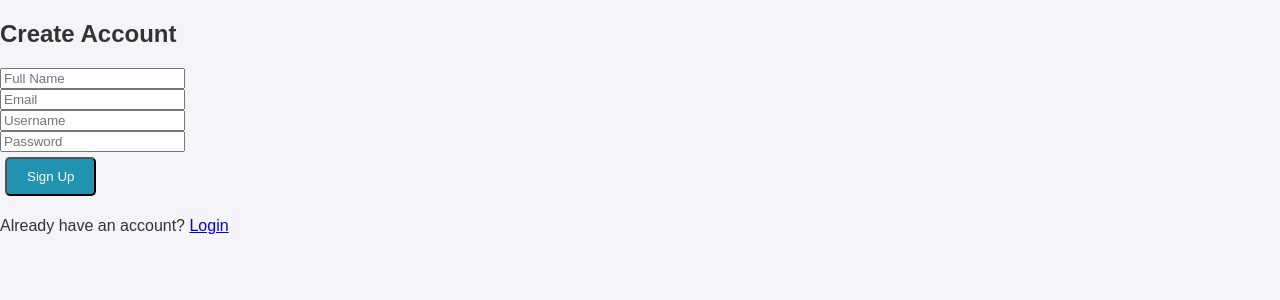
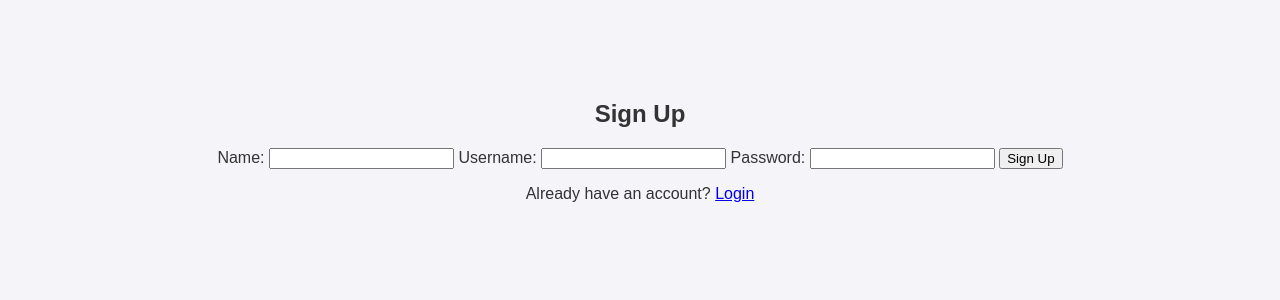
Before and after one commit to david1111402/Chat-app-main, a Flask app: page /signup in a window 1280 px wide. Shown: the top 300 px of the page. Run offline with Flask 3, Linux system fonts and the light colour scheme.

Commit message:
Update signup.html

```diff
--- a/templates/signup.html
+++ b/templates/signup.html
@@ -6,14 +6,22 @@
   <link rel="stylesheet" href="{{ url_for('static', filename='styles.css') }}">
 </head>
 <body>
-  <div class="chat-container">
-    <h2>Create Account</h2>
-    <form action="{{ url_for('signup') }}" method="post" class="form-box">
-      <input type="text" name="name" placeholder="Full Name" required><br>
-      <input type="email" name="email" placeholder="Email" required><br>
-      <input type="text" name="username" placeholder="Username" required><br>
-      <input type="password" name="password" placeholder="Password" required><br>
-      <button type="submit" class="btn">Sign Up</button>
+  <div class="container">
+    <h2>Sign Up</h2>
+    {% if error %}
+      <p class="error">{{ error }}</p>
+    {% endif %}
+    <form method="POST">
+      <label>Name:</label>
+      <input type="text" name="name" required>
+
+      <label>Username:</label>
+      <input type="text" name="username" required>
+
+      <label>Password:</label>
+      <input type="password" name="password" required>
+
+      <button type="submit">Sign Up</button>
     </form>
     <p>Already have an account? <a href="{{ url_for('login') }}">Login</a></p>
   </div>
```
